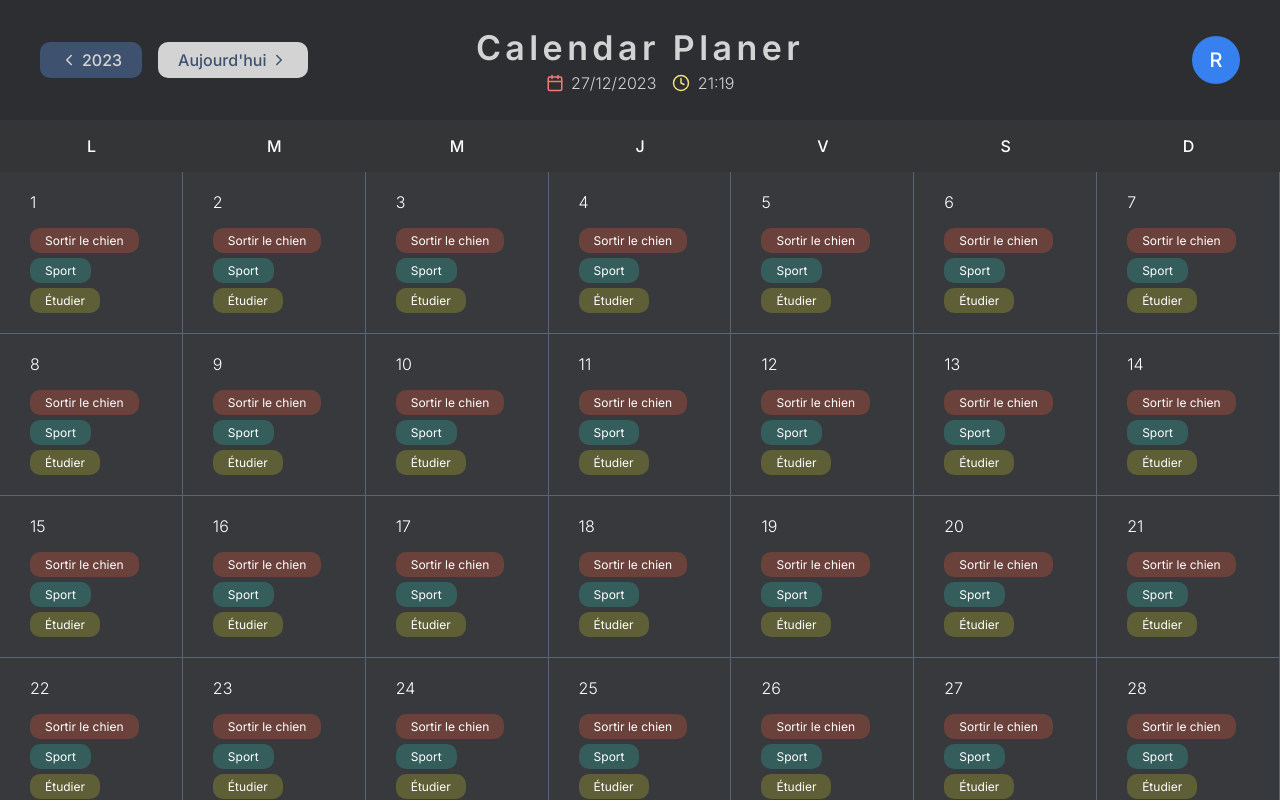
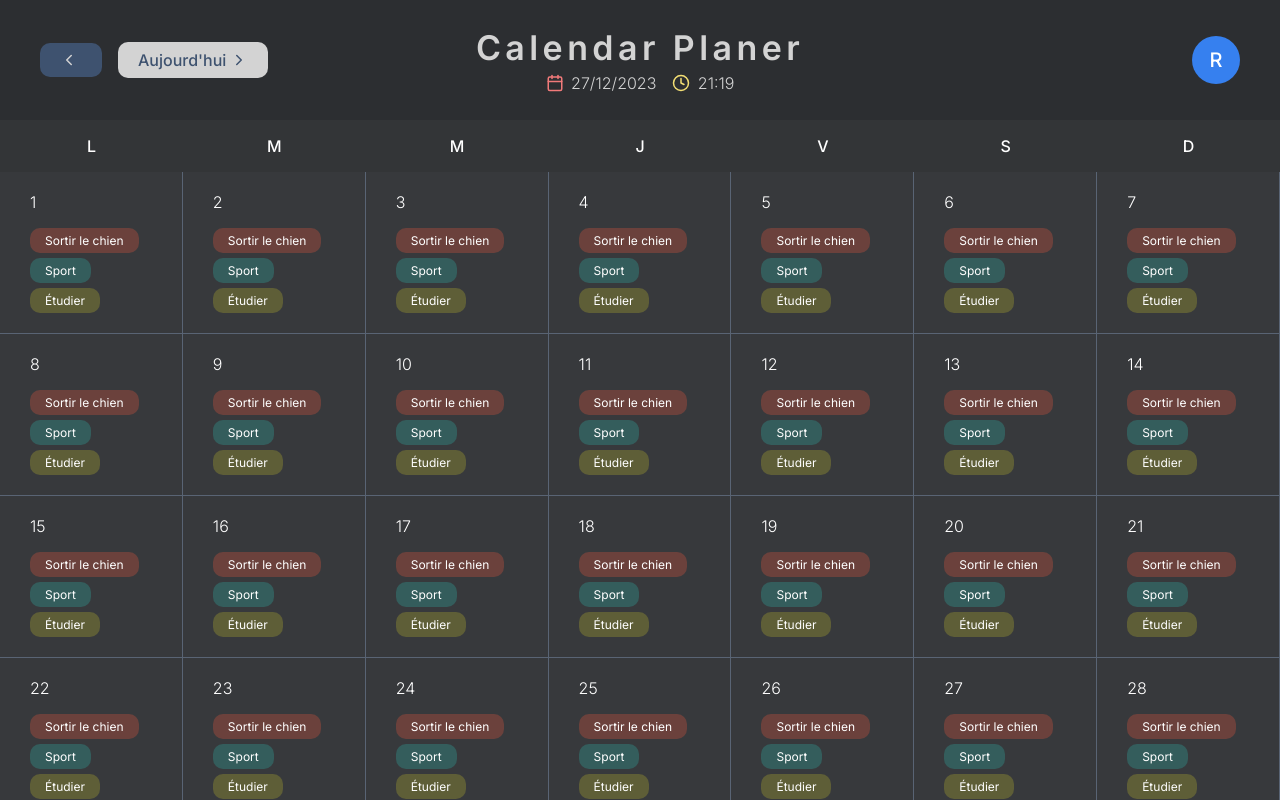
Before and after one commit to rlecart/Calendar-web, a React (Create React App) app: page / in a window 1280 px wide. Built offline with nearby package versions, Linux system fonts and the light colour scheme; sample sign-in values are in the browser's storage.

Commit message:
back button logic + calendarStore better Interfaces

```diff
--- /dev/null
+++ b/src/components/BackButton.tsx
@@ -0,0 +1,81 @@
+import * as React from 'react';
+
+import styled from 'styled-components';
+
+import { ChevronLeft } from 'react-feather';
+
+import { CalendarDayDataInterface, CalendarMonthDataInterface, CalendarStoreInterface, CalendarYearDataInterface, useCalendarStore } from '../stores/calendarStore';
+import RenderIf from './RenderIf';
+
+const BackButtonWrapper = styled.button`
+  display: flex;
+  padding: 0.5rem 1.25rem;
+  justify-content: center;
+  align-items: center;
+  gap: 0.25rem;
+
+  border-radius: 0.625rem;
+  background: #3E526F;
+  border: 0;
+`
+const BackButtonText = styled.div`
+  color: #D3D3D3;
+  font-family: Inter;
+  font-size: 1rem;
+  font-style: normal;
+  font-weight: 500;
+  line-height: normal;
+`
+
+const BackButton = () => {
+  const setCalendarType = useCalendarStore((state: CalendarStoreInterface) => state.setCalendarType);
+  const calendarType = useCalendarStore((state: CalendarStoreInterface) => state.calendarType);
+
+  const calendarDayData = useCalendarStore((state: CalendarStoreInterface) => state.calendarDayData);
+  const calendarMonthData = useCalendarStore((state: CalendarStoreInterface) => state.calendarMonthData);
+
+  const monthsList = [
+    'Janvier',
+    'Février',
+    'Mars',
+    'Avril',
+    'Mai',
+    'Juin',
+    'Juillet',
+    'Août',
+    'Septembre',
+    'Octobre',
+    'Novembre',
+    'Décembre',
+  ];
+
+  const handleBackButton = () => {
+    if (calendarType === 'day')
+      setCalendarType('month');
+    else if (calendarType === 'month')
+      setCalendarType('year');
+  }
+
+  return (
+    <RenderIf isTrue={calendarType !== 'year'}>
+      <BackButtonWrapper onClick={handleBackButton}>
+        <ChevronLeft size={18} color='#D3D3D3' />
+        <BackButtonText>
+          <RenderIf isTrue={calendarType === 'month'}>
+            <span>
+              {calendarMonthData?.year}
+            </span>
+          </RenderIf>
+
+          <RenderIf isTrue={calendarType === 'day'}>
+            <span>
+              {calendarDayData?.month !== undefined && calendarDayData?.month !== null && monthsList[calendarDayData?.month - 1]}
+            </span>
+          </RenderIf>
+        </BackButtonText>
+      </BackButtonWrapper>
+    </RenderIf>
+  );
+};
+
+export default BackButton;
--- a/src/components/CalendarDay.tsx
+++ b/src/components/CalendarDay.tsx
@@ -129,9 +129,9 @@ const CalendarDay = () => {
     allCalendarData.slice(28, 31),
   ]
 
-  const calendarData = useCalendarStore((state: CalendarStoreInterface) => state.calendarData);
+  // const calendarData = useCalendarStore((state: CalendarStoreInterface) => state.calendarData);
 
-  console.log(calendarData);
+  // console.log(calendarData);
 
   return (
     <React.Fragment>
--- a/src/components/CalendarMonth.tsx
+++ b/src/components/CalendarMonth.tsx
@@ -1,7 +1,7 @@
 import * as React from 'react';
 import styled from 'styled-components';
 import RenderIf from './RenderIf';
-import { useCalendarStore, CalendarStoreInterface, CalendarDayInterface } from '../stores/calendarStore';
+import { useCalendarStore, CalendarStoreInterface, CalendarDayDataInterface } from '../stores/calendarStore';
 
 const CalendarDaysWrapper = styled.div`
   display: flex;
@@ -99,6 +99,9 @@ const CalendarMonth = () => {
           endTime: '11:00',
           notes: 'Notes',
           color: 'rgba(160, 74, 61, 0.5)',
+          dayOfMonth: i + 1,
+          month: 3,
+          year: 2023,
         },
         {
           id: 2,
@@ -109,6 +112,9 @@ const CalendarMonth = () => {
           endTime: '11:00',
           notes: 'Notes',
           color: 'rgba(52, 93, 92, 1)',
+          dayOfMonth: i + 1,
+          month: 3,
+          year: 2023,
         },
         {
           id: 3,
@@ -119,6 +125,9 @@ const CalendarMonth = () => {
           endTime: '11:00',
           notes: 'Notes',
           color: 'rgba(94, 94, 55, 1)',
+          dayOfMonth: i + 1,
+          month: 3,
+          year: 2023,
         },
       ]
     }
@@ -131,12 +140,12 @@ const CalendarMonth = () => {
     allCalendarData.slice(28, 31),
   ]
 
-  const setCalendarData = useCalendarStore((state: CalendarStoreInterface) => state.setCalendarData);
+  const setCalendarDayData = useCalendarStore((state: CalendarStoreInterface) => state.setCalendarDayData);
   const setCalendarType = useCalendarStore((state: CalendarStoreInterface) => state.setCalendarType);
 
-  const handleClickBloc = (day: CalendarDayInterface) => {
+  const handleClickBloc = (day: CalendarDayDataInterface) => {
     // console.log(day)
-    setCalendarData(day);
+    setCalendarDayData(day);
     setCalendarType('day')
   }
 
--- a/src/components/Header.tsx
+++ b/src/components/Header.tsx
@@ -1,6 +1,7 @@
 import * as React from 'react';
 import { Calendar, ChevronLeft, ChevronRight, Clock } from 'react-feather';
 import styled from 'styled-components';
+import BackButton from './BackButton';
 
 const HeaderWrapper = styled.div`
   display: flex;
@@ -19,24 +20,6 @@ const LeftHeader = styled.div`
   gap: 1rem;
   flex: 1 0 0;
   align-self: stretch;
-`
-const BackButton = styled.div`
-  display: flex;
-  padding: 0.5rem 1.25rem;
-  justify-content: center;
-  align-items: center;
-  gap: 0.25rem;
-
-  border-radius: 0.625rem;
-  background: #3E526F;
-`
-const BackButtonText = styled.div`
-  color: #D3D3D3;
-  font-family: Inter;
-  font-size: 1rem;
-  font-style: normal;
-  font-weight: 500;
-  line-height: normal;
 `
 const ReturnToTodayButton = styled.div`
   display: flex;
@@ -148,14 +131,7 @@ const Header = () => {
       <HeaderWrapper>
         <LeftHeader>
 
-          {/* COMPOSANT */}
-          <BackButton>
-            <ChevronLeft size={18} color='#D3D3D3' />
-            <BackButtonText>
-              2023
-            </BackButtonText>
-          </BackButton>
-
+          <BackButton />
 
           {/* COMPOSANT */}
           <ReturnToTodayButton>
--- a/src/stores/calendarStore.tsx
+++ b/src/stores/calendarStore.tsx
@@ -1,9 +1,8 @@
 import { create } from 'zustand';
 
 export type CalendarTypeType = 'year' | 'month' | 'day';
-export type CalendarDataType = CalendarDayInterface | Array<CalendarDataInterface>;
 
-export interface CalendarDataInterface {
+export interface CalendarEventDataInterface {
   id: number,
   title: string,
   description: string,
@@ -12,30 +11,54 @@ export interface CalendarDataInterface {
   endTime: string,
   notes: string,
   color: string,
-}
-export interface CalendarDayInterface {
   dayOfMonth: number,
   month: number,
   year: number,
-  data: Array<CalendarDataInterface>,
+}
+export interface CalendarDayDataInterface {
+  dayOfMonth: number,
+  month: number,
+  year: number,
+  data: Array<CalendarEventDataInterface>,
+}
+export interface CalendarMonthDataInterface {
+  month: number,
+  year: number,
+  data: Array<CalendarDayDataInterface>,
+}
+export interface CalendarYearDataInterface {
+  year: number,
+  data: Array<CalendarMonthDataInterface>,
 }
 
 export interface CalendarStoreInterface {
   calendarType: CalendarTypeType;
-  calendarData: CalendarDataType;
+  calendarDayData: CalendarDayDataInterface;
+  calendarMonthData: CalendarMonthDataInterface;
+  calendarYearData: CalendarYearDataInterface;
 
   setCalendarType: (newCalendarType: CalendarTypeType) => void;
-  setCalendarData: (newCalendarData: CalendarDataType) => void;
+  setCalendarDayData: (newCalendarDayData: CalendarDayDataInterface) => void;
+  setCalendarMonthData: (newCalendarMonthData: CalendarMonthDataInterface) => void;
+  setCalendarYearData: (newCalendarYearData: CalendarYearDataInterface) => void;
 }
 
 export const useCalendarStore = create((set) => ({
   calendarType: 'month',
-  calendarData: {},
+  calendarDayData: {},
+  calendarMonthData: {},
+  calendarYearData: {},
 
   setCalendarType: (newCalendarType: CalendarTypeType) => set(() => ({
     calendarType: newCalendarType,
   })),
-  setCalendarData: (newCalendarData: CalendarDataType) => set(() => ({
-    calendarData: newCalendarData,
+  setCalendarDayData: (newCalendarDayData: CalendarDayDataInterface) => set(() => ({
+    calendarDayData: newCalendarDayData,
+  })),
+  setCalendarMonthData: (newCalendarMonthData: CalendarMonthDataInterface) => set(() => ({
+    calendarMonthData: newCalendarMonthData,
+  })),
+  setCalendarYearData: (newCalendarYearData: CalendarYearDataInterface) => set(() => ({
+    calendarYearData: newCalendarYearData,
   })),
 }));
```
